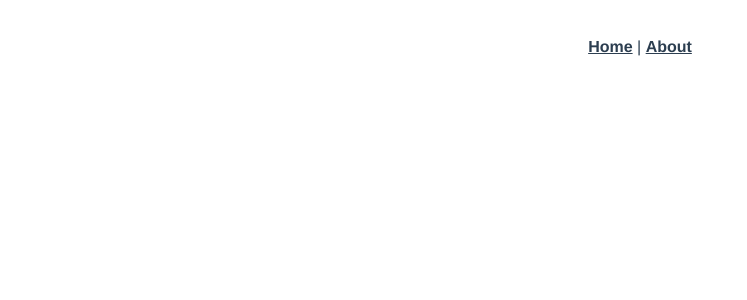
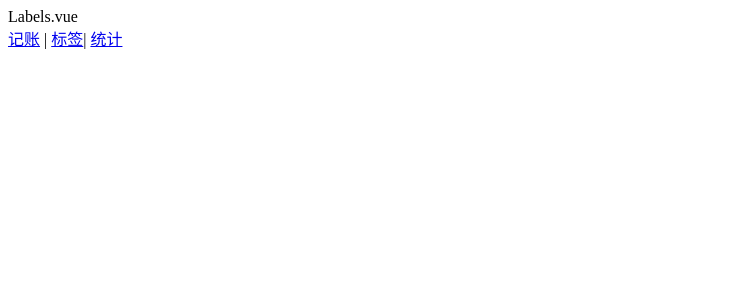
Before and after one commit to mnkin/test-morney, a Vue app: page /#/labels in a window 1280 px wide. Shown: the top 300 px of the page, without its empty margins (0-747 px from the left). Built offline with nearby package versions, Linux system fonts and the light colour scheme.

Commit message:
创建三个页面

```diff
--- a/src/App.vue
+++ b/src/App.vue
@@ -1,32 +1,17 @@
 <template>
   <div id="app">
-    <div id="nav">
-      <router-link to="/">Home</router-link> |
-      <router-link to="/about">About</router-link>
+    <router-view />
+    <div class="tag">
+      <router-link to="/money">记账</router-link> |
+      <router-link to="/labels">标签</router-link>|
+      <router-link to="/Statistics">统计</router-link>
     </div>
-    <router-view/>
   </div>
 </template>
 
 <style lang="scss">
-#app {
-  font-family: Avenir, Helvetica, Arial, sans-serif;
-  -webkit-font-smoothing: antialiased;
-  -moz-osx-font-smoothing: grayscale;
-  text-align: center;
-  color: #2c3e50;
-}
-
-#nav {
-  padding: 30px;
-
-  a {
-    font-weight: bold;
-    color: #2c3e50;
-
-    &.router-link-exact-active {
-      color: #42b983;
-    }
-  }
+.tag > router-link {
+  border: 1px solid red;
+  margin: 10px;
 }
 </style>
--- a/src/router/index.ts
+++ b/src/router/index.ts
@@ -1,23 +1,41 @@
 import Vue from 'vue'
 import VueRouter, { RouteConfig } from 'vue-router'
-import Home from '../views/Home.vue'
+import Money from "@/views/Money.vue"
+import Labels from "@/views/Labels.vue"
+import Statistics from "@/views/Statistics.vue"
 
 Vue.use(VueRouter)
 
 const routes: Array<RouteConfig> = [
   {
-    path: '/',
-    name: 'Home',
-    component: Home
+    path: "/",
+    redirect: '/money'
   },
   {
-    path: '/about',
-    name: 'About',
-    // route level code-splitting
-    // this generates a separate chunk (about.[hash].js) for this route
-    // which is lazy-loaded when the route is visited.
-    component: () => import(/* webpackChunkName: "about" */ '../views/About.vue')
+    path: "/money",
+    component: Money
+  },
+  {
+    path: "/labels",
+    component: Labels,
+  },
+  {
+    path: "/statistics",
+    component: Statistics
   }
+  // {
+  //   path: '/',
+  //   name: 'Home',
+  //   component: Home
+  // },
+  // {
+  //   path: '/about',
+  //   name: 'About',
+  //   // route level code-splitting
+  //   // this generates a separate chunk (about.[hash].js) for this route
+  //   // which is lazy-loaded when the route is visited.
+  //   component: () => import(/* webpackChunkName: "about" */ '../views/About.vue')
+  // }
 ]
 
 const router = new VueRouter({
--- a/src/views/About.vue
+++ /dev/null
@@ -1,5 +0,0 @@
-<template>
-  <div class="about">
-    <h1>This is an about page</h1>
-  </div>
-</template>
--- a/src/views/Home.vue
+++ /dev/null
@@ -1,18 +0,0 @@
-<template>
-  <div class="home">
-    <img alt="Vue logo" src="../assets/logo.png">
-    <HelloWorld msg="Welcome to Your Vue.js App"/>
-  </div>
-</template>
-
-<script>
-// @ is an alias to /src
-import HelloWorld from '@/components/HelloWorld.vue'
-
-export default {
-  name: 'Home',
-  components: {
-    HelloWorld
-  }
-}
-</script>
--- /dev/null
+++ b/src/views/Labels.vue
@@ -0,0 +1,12 @@
+<template>
+  <div>Labels.vue</div>
+</template>
+
+<script lang="ts">
+import Vue from "vue";
+
+export default Vue.extend({});
+</script>
+
+<style scoped>
+</style>
--- /dev/null
+++ b/src/views/Money.vue
@@ -0,0 +1,12 @@
+<template>
+  <div>Money.vue</div>
+</template>
+
+<script lang="ts">
+import Vue from "vue";
+
+export default Vue.extend({});
+</script>
+
+<style scoped>
+</style>
--- /dev/null
+++ b/src/views/Statistics.vue
@@ -0,0 +1,13 @@
+<template>
+  <div>Statistics.vue</div>
+</template>
+
+<script lang="ts">
+import Vue from "vue";
+import Statistics from "@/views/Statistics.vue";
+
+export default Vue.extend({});
+</script>
+
+<style scoped>
+</style>
```
Also changed, not shown: package.json (+27 -36 lines), 1 other file (tests, documents, lock files or other folders).
